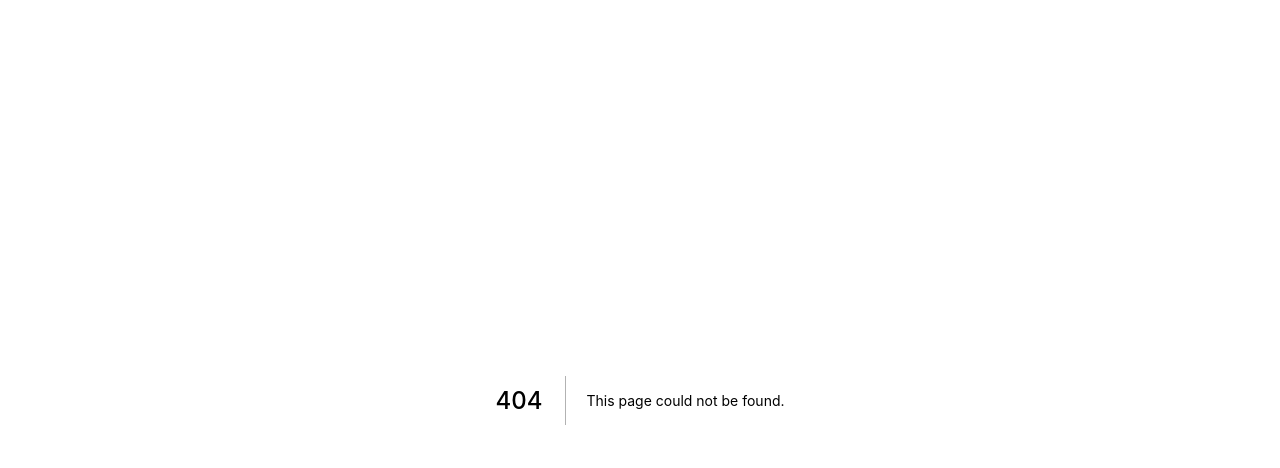
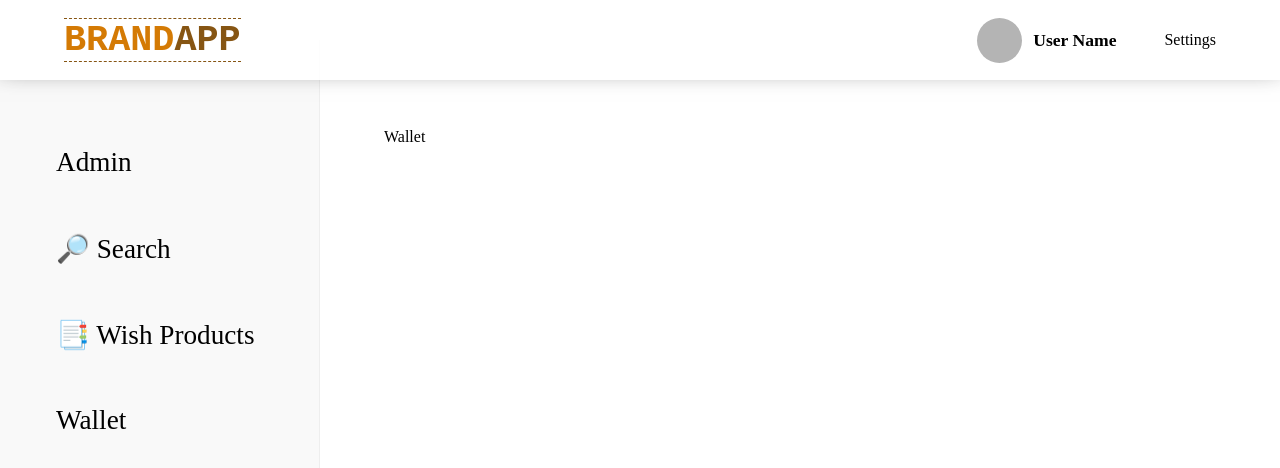
Before and after one commit to HMhugomeireles/-daughter-desired-product-app, a Next.js app in the folder frontend/: page /dashboard/wallet in a window 1280 px wide. Before the commit this address had no page. Shown: the top 468 px of the page. Built offline with nearby package versions, Linux system fonts and the light colour scheme.

Commit message:
create wallet page

```diff
--- /dev/null
+++ b/frontend/pages/dashboard/wallet.js
@@ -0,0 +1,9 @@
+import Layout from '../../components/container/layout'
+
+export default function Wallet() {
+    return (
+        <Layout>
+            <div>Wallet</div>
+        </Layout>
+    )
+}
```
